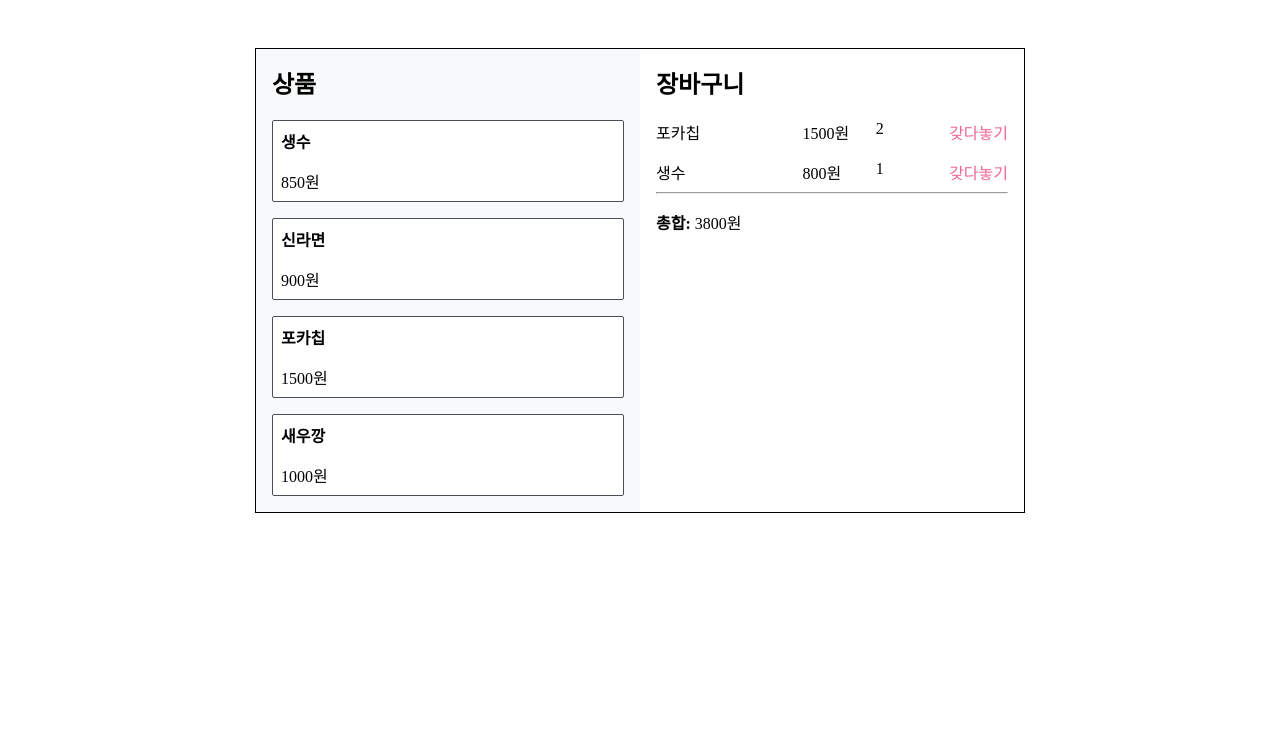
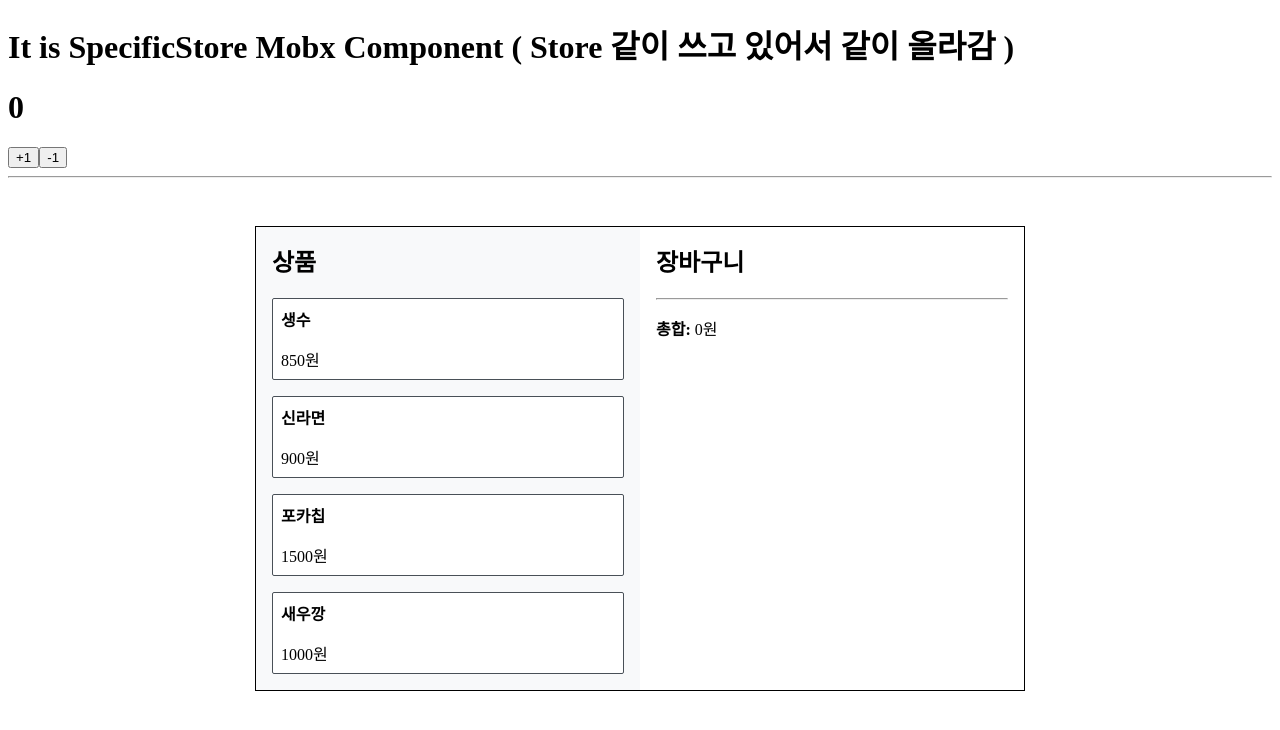
Before and after one commit to formegusto/study-mobx, a React app: page / in a window 1280 px wide. Shown: the top 730 px of the page. Built offline with nearby package versions, Linux system fonts and the light colour scheme.

Commit message:
SuperMarket Store Inject Observer

```diff
--- a/src/App.tsx
+++ b/src/App.tsx
@@ -1,7 +1,7 @@
 import React from 'react';
 import SuperMarketContainer from './superMarket/containers/SuperMarketContainer';
 // import DecoCounter from './counter/DecoCounter';
-// import SpecificStoreCounter from './counter/SpecificStoreCounter';
+import SpecificStoreCounter from './counter/SpecificStoreCounter';
 // import StoreCounter from './counter/StoreCounter';
 // import UnDecoCounter from './counter/UnDecoCounter';
 
@@ -10,8 +10,9 @@ function App() {
     <div>
       {/* <DecoCounter/>
       <UnDecoCounter />
-      <StoreCounter />
-      <SpecificStoreCounter /> */}
+      <StoreCounter /> */}
+      <SpecificStoreCounter />
+      <hr/>
       <SuperMarketContainer />
     </div>
   );
--- a/src/index.tsx
+++ b/src/index.tsx
@@ -4,12 +4,14 @@ import ReactDOM from 'react-dom';
 import App from './App';
 import reportWebVitals from './reportWebVitals';
 import CounterStore from './stores/CounterStore';
+import MarketStore from './stores/MarketStore';
 
 // Store Mobx
 const counter = new  CounterStore();
+const market = new MarketStore();
 
 ReactDOM.render(
-  <Provider counter={counter}>
+  <Provider counter={counter} market={market}>
     <App />
   </Provider>,
   document.getElementById('root')
--- /dev/null
+++ b/src/stores/MarketStore.ts
@@ -0,0 +1,46 @@
+import { action, computed, observable } from "mobx";
+import { Basket } from "../superMarket/types";
+
+export default class MarketStore {
+    @observable selectedItems: Basket[] = [];
+
+    @action
+    put = (name : string, price : number): void => {
+        // 존재하는지 찾고
+        const exists = this.selectedItems.find(item => item.item.name === name);
+
+        if(!exists) {
+            // 존재하지 않는다면 새로 넣는다.
+            this.selectedItems.push({
+                item: {
+                    name,
+                    price
+                },
+                count: 0
+            });
+            return;
+        }
+
+        // 존재 한다면 count 값만 올린다.
+        exists.count++;
+    }
+
+    @action
+    take = (name: string): void => {
+        const itemToTake = this.selectedItems.find(item => item.item.name === name);
+        itemToTake!.count--;
+        if(itemToTake?.count === 0) {
+            //갯수가 0이면
+            const removeIdx: number = this.selectedItems.indexOf(itemToTake);
+            this.selectedItems.splice(removeIdx, 1);
+        }
+    }
+
+    @computed
+    get total(): number {
+        console.log('총합 계산...');
+        return this.selectedItems.reduce((prev, cur) => {
+            return prev + (cur.item.price) * cur.count;
+        }, 0);
+    }
+}
--- /dev/null
+++ b/src/superMarket/components/BasketItemListTemplate.tsx
@@ -0,0 +1,38 @@
+import React from 'react';
+import { Basket } from '../types';
+import BasketItem from './item/BasketItem';
+import '../styles/styles.css';
+import MarketStore from '../../stores/MarketStore';
+import { inject, observer } from 'mobx-react';
+
+type Props = {
+    items?: Basket[],
+    total?: () => number,
+    onTake?: (name: string) => void,
+}
+
+function BasketItemListTemplate({ items, total, onTake } : Props) {
+    return (
+        <div className="basket-wrapper">
+                <h2>장바구니</h2>
+                {items!.map((item, idx) => (
+                    <BasketItem basket={item} key={idx} onTake={onTake!}/>
+                ))}
+                <hr/>
+                <p>
+                    <b>총합: </b>
+                    {total!}원
+                </p>
+        </div>
+    );
+}
+
+type InjectProps = {
+    market? : MarketStore
+}
+
+export default inject(({market} : InjectProps) => ({
+    items: market!.selectedItems,
+    total: market!.total,
+    onTake: market!.take,
+}))(observer(BasketItemListTemplate));
--- /dev/null
+++ b/src/superMarket/components/ShopItemListTemplate.tsx
@@ -0,0 +1,30 @@
+import React from 'react';
+import { Item } from '../types';
+import '../styles/styles.css';
+import ShopItem from './item/ShopItem';
+import { inject, observer } from 'mobx-react';
+import MarketStore from '../../stores/MarketStore';
+
+type Props = {
+    items?: Item[],
+    onPut?: (name: string, price: number) => void,
+}
+
+function ShopItemListTemplate({ items, onPut } : Props) {
+    return (
+        <div className="items-wrapper">
+                <h2>상품</h2>
+                {items!.map((item, idx) => (
+                    <ShopItem item={item} key={idx} onPut={onPut}/>
+                ))}
+        </div>
+    )
+}
+
+type InjectProps = {
+    market? : MarketStore,
+}
+
+export default inject(({market} : InjectProps) => ({
+    onPut: market?.put
+}))(observer(ShopItemListTemplate));
--- a/src/superMarket/components/SuperMarketTemplate.tsx
+++ b/src/superMarket/components/SuperMarketTemplate.tsx
@@ -1,8 +1,8 @@
 import React from 'react';
 import { Basket, Item } from '../types';
 import '../styles/styles.css';
-import ShopItem from './item/ShopItem';
-import BasketItem from './item/BasketItem';
+import ShopItemListTemplate from './ShopItemListTemplate';
+import BasketItemListTemplate from './BasketItemListTemplate';
 
 type Props = {
     items?: Item[],
@@ -12,25 +12,8 @@ type Props = {
 function SuperMarketTemplate({items, baskets} : Props) {
     return (
         <div className="SuperMarketTemplate">
-            <div className="items-wrapper">
-                <h2>상품</h2>
-                {items!.map((item, idx) => (
-                    <ShopItem item={item} key={idx} />
-                ))}
-            </div>
-            <div className="basket-wrapper">
-                <h2>장바구니</h2>
-                {baskets!.map((item, idx) => (
-                    <BasketItem basket={item} key={idx} />
-                ))}
-                <hr/>
-                <p>
-                    <b>총합: </b> {
-                    baskets!.reduce((acc, cur) => {
-                        return acc + (cur.item.price * cur.count)
-                    }, 0)}원
-                </p>
-            </div>
+            <ShopItemListTemplate items={items}/>
+            <BasketItemListTemplate items={baskets} />
         </div>
     );
 }
--- a/src/superMarket/components/item/BasketItem.tsx
+++ b/src/superMarket/components/item/BasketItem.tsx
@@ -3,12 +3,13 @@ import { Basket } from '../../types';
 import '../../styles/styles.css';
 
 type Props = {
-    basket: Basket;
+    basket: Basket,
+    onTake: (name:string) => void,
 }
 
-function BasketItem ({ basket } : Props) {
+function BasketItem ({ basket, onTake } : Props) {
     return (
-        <div className="BasketItem">
+        <div className="BasketItem" onClick={(e) => onTake(basket.item.name)}>
           <div className="name">{basket.item.name}</div>
           <div className="price">{basket.item.price}원</div>
           <div className="count">{basket.count}</div>
--- a/src/superMarket/components/item/ShopItem.tsx
+++ b/src/superMarket/components/item/ShopItem.tsx
@@ -3,12 +3,14 @@ import { Item } from '../../types';
 import '../../styles/styles.css';
 
 type Props = {
-    item: Item
+    item: Item,
+    onPut?: (name: string, price: number) => void,
 };
 
-function ShopItem({item} : Props) {
+function ShopItem({item, onPut} : Props) {
+    console.log(onPut);
     return (
-        <div className="ShopItem">
+        <div className="ShopItem" onClick={(e) => onPut!(item.name, item.price)}>
             <h4>{item.name}</h4>
             <div>{item.price}원</div>
         </div>
```
